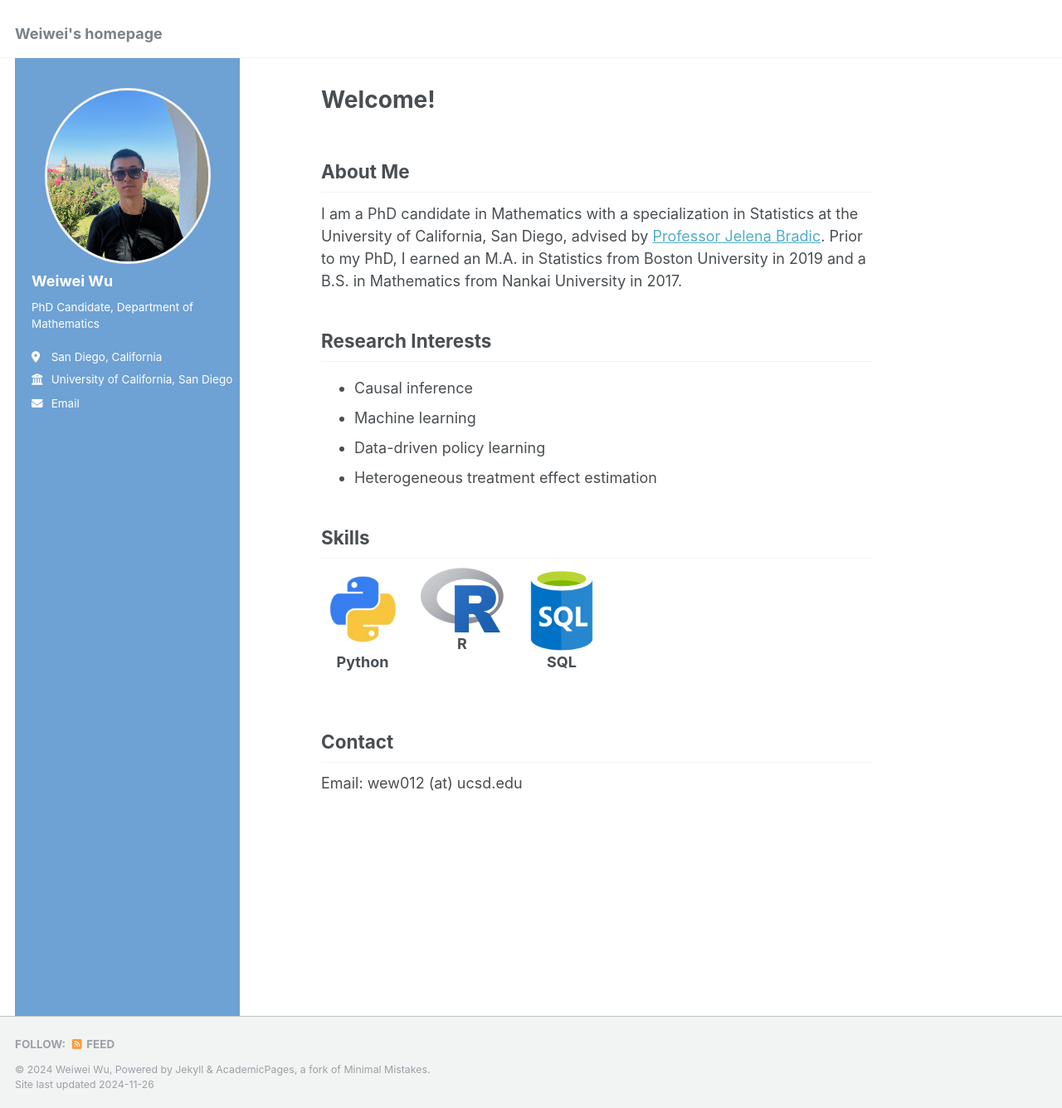
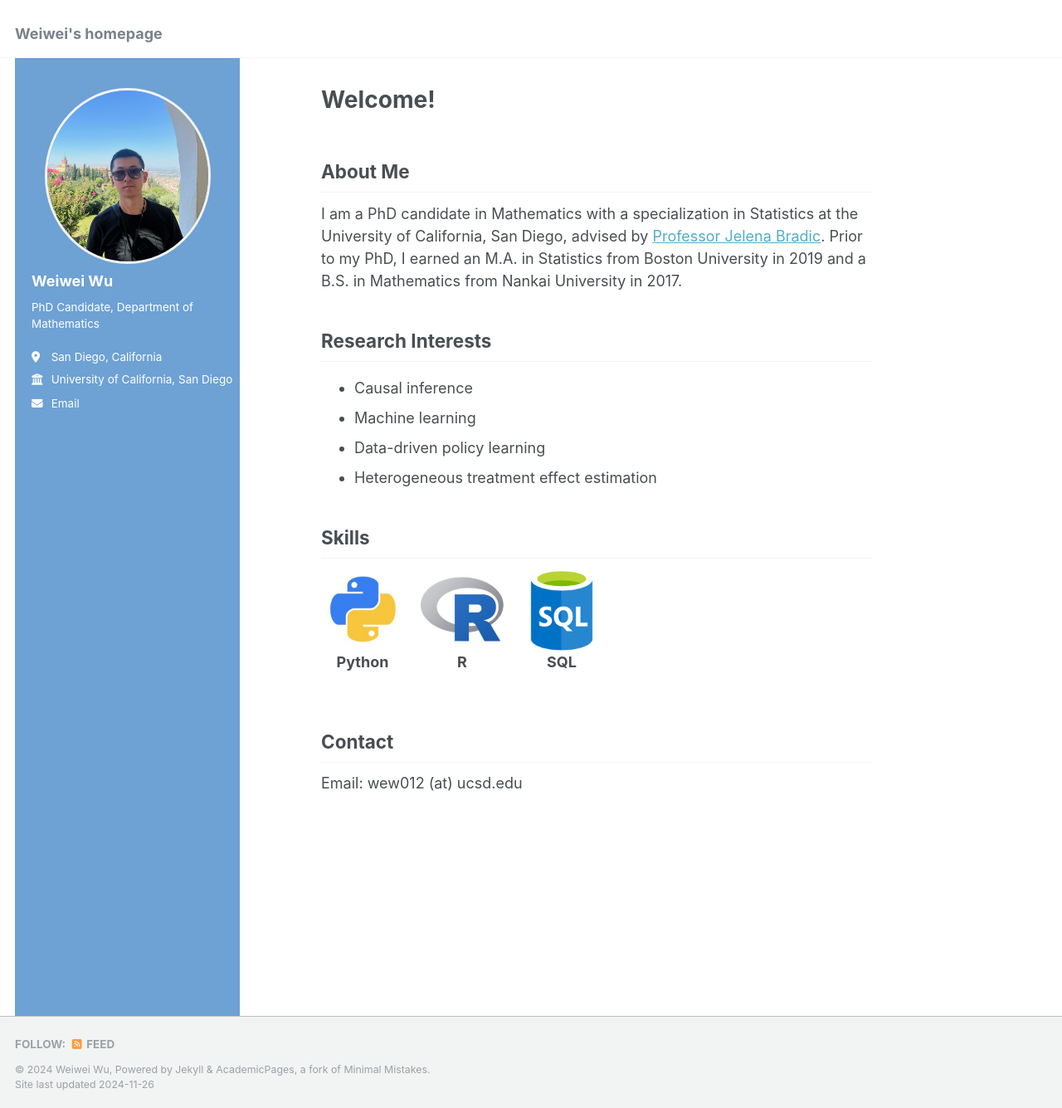
Before and after one commit to WWWU012/wwwu012.github.io, a Jekyll site: the page built from _pages/about.md, in a window 1280 px wide and 1335 px high. Shown: the whole window at 83% size. Built offline with Jekyll 4.4.1, drawn with Linux system fonts in a browser that asks for light colours.

Commit message:
update logos

```diff
--- a/_pages/about.md
+++ b/_pages/about.md
@@ -29,17 +29,18 @@ Prior to my PhD, I earned an M.A. in Statistics from Boston University in 2019 a
 **Python** -->
 
 
-<div style="display: flex; justify-content: left; gap: 20px;">
+<div style="display: flex; justify-content: left; align-items: flex-end;gap: 20px;">
   <div style="text-align: center;">
     <img src="../images/python-logo-1-300x300.jpg" alt="Python Logo" width="100" height="100">
     <p><strong>Python</strong></p>
   </div>
   <div style="text-align: center;">
-    <img src="../images/Rlogo.png" alt="HTML5 Logo" width="100" height="100">
+    <img src="../images/Rlogo.jpg" alt="SQL Logo" width="100" height="100" >
     <p><strong>R </strong></p>
   </div>
     <div style="text-align: center;">
-    <img src="../images/sqllogo.png" alt="HTML5 Logo" width="100" height="100">
+    <img src="../images/SQLlogo.png"
+    alt="SQLLogo" width="100" height="100">
     <p><strong>SQL </strong></p>
   </div>
 </div>
```
Also changed, not shown: images/Rlogo.jpg (added).
